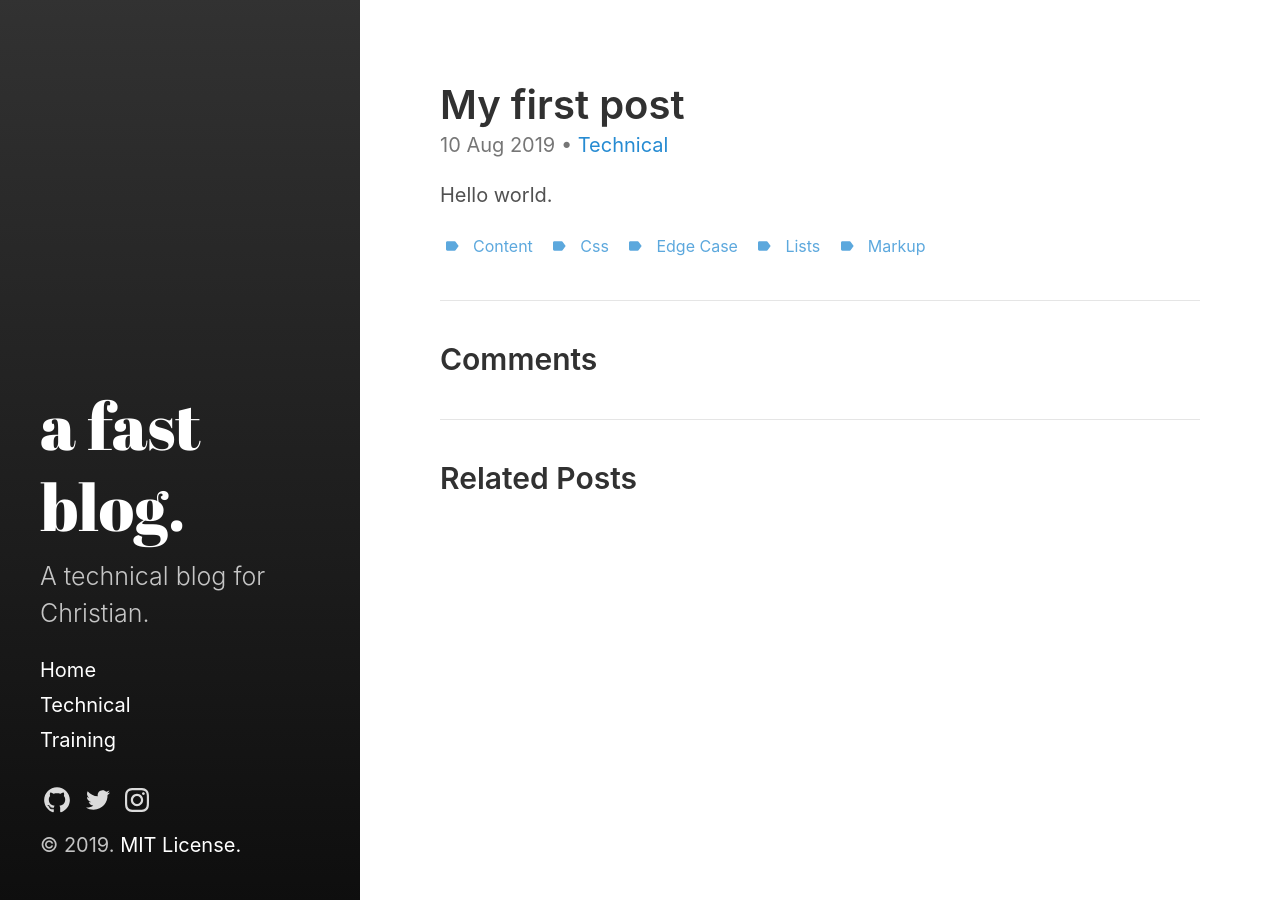
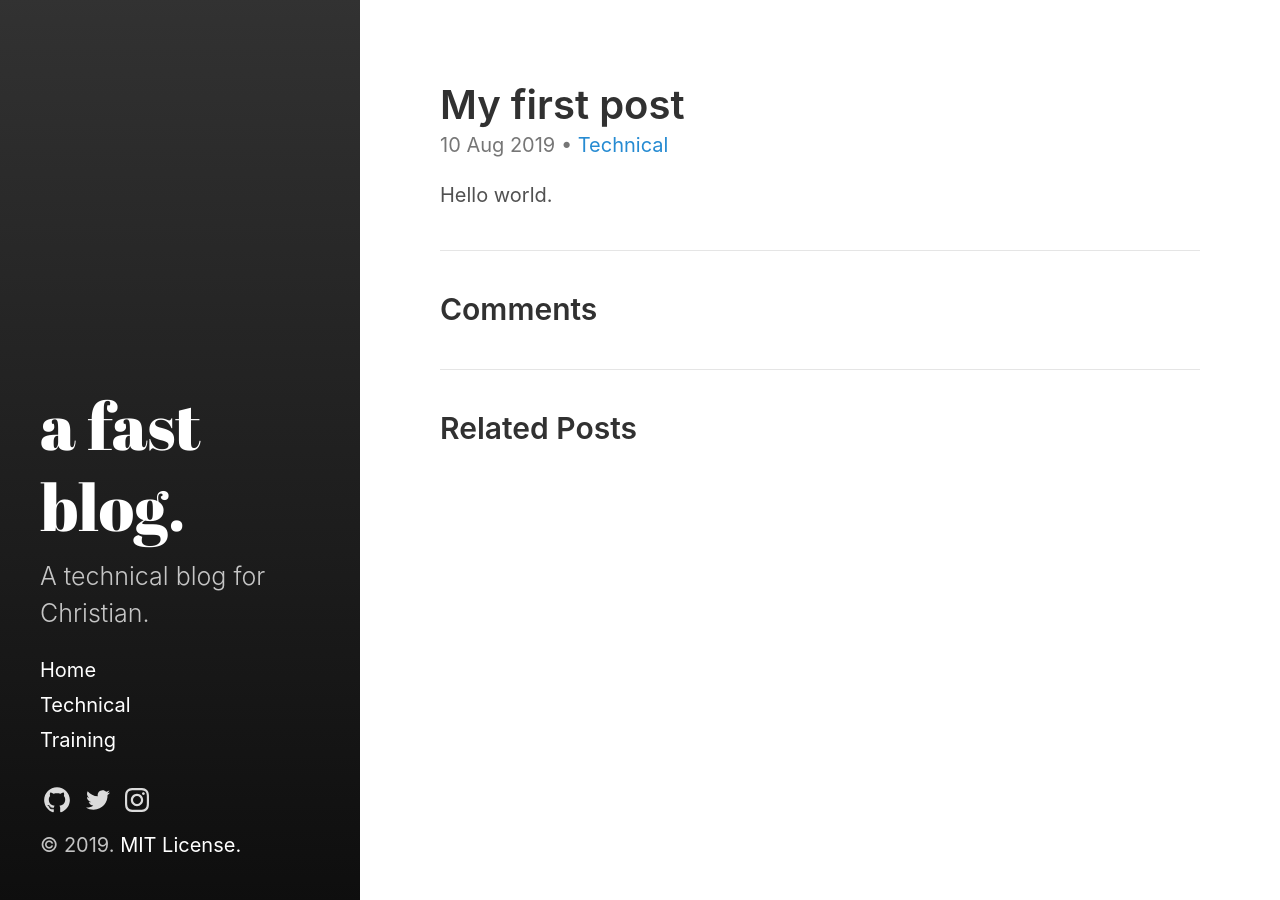
Before and after one commit to crobinson96/crobinson96.github.io, a Jekyll site: the page built from _posts/2019-08-10-mypost.md, in a window 1280 px wide. Built offline with Jekyll 4.4.1, drawn with Linux system fonts in a browser that asks for light colours.

```diff
--- a/_posts/2019-08-10-mypost.md
+++ b/_posts/2019-08-10-mypost.md
@@ -2,12 +2,6 @@
 layout: post
 title: "My first post"
 date: 2019-08-10 18:36:31 +0000
-tags:
-  - content
-  - css
-  - edge case
-  - lists
-  - markup
 permalink: /mypost/
 categories:
   - Technical
```
